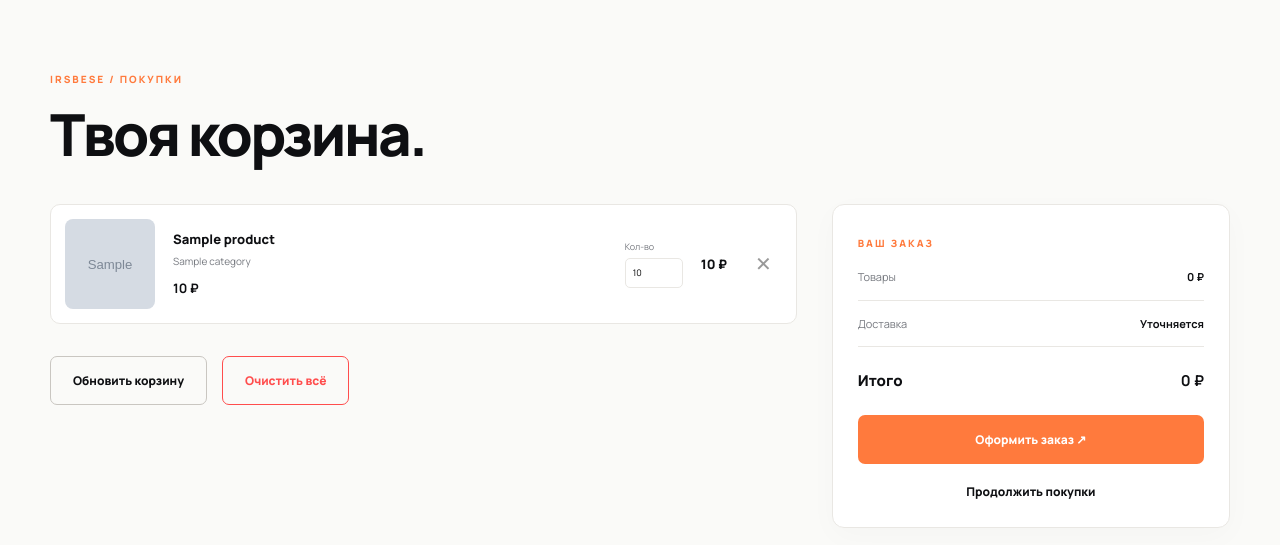
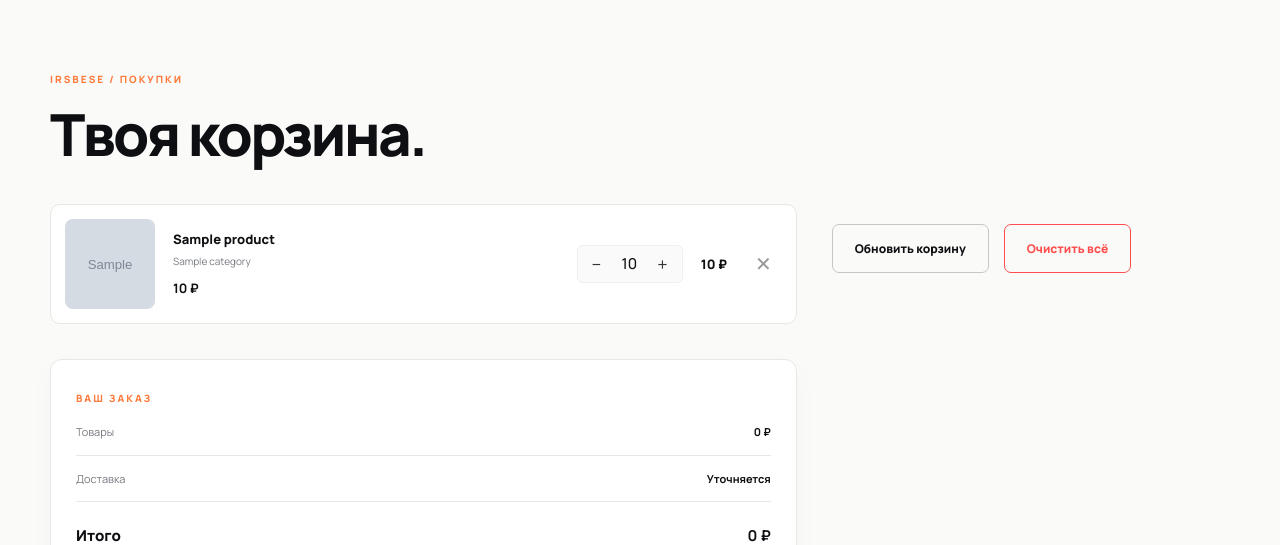
Before and after one commit to IRSbese/IRSbese, a Flask app: template app/templates/pages/cart.html in a window 1280 px wide. Shown: the part 86-631 px from the top of the page. Run offline with Flask 3, Linux system fonts and the light colour scheme; the template is opened without the code that fills it: most values are stand-ins (such as "Sample title", 1, 10 or a date in 2020); grey boxes marked "Sample" are stand-in pictures.

Commit message:
изменил
добавлены кнопки + и −, заменено поле ввода.

```diff
--- a/app/templates/pages/cart.html
+++ b/app/templates/pages/cart.html
@@ -8,16 +8,13 @@
 
 {% if rows %}
 <div class="cart-layout">
-    <!-- Основная форма для обновления количеств -->
     <form method="post" action="{{ url_for('cart.update_cart') }}" class="cart-items">
         <input type="hidden" name="_csrf" value="{{ csrf_token() }}">
 
         {% for row in rows %}
         <div class="cart-row">
             <div class="cart-thumb visual-{{ row['product']['id']%6 }}">
-                {% if row['product']['image'] %}
-                    <img src="{{ url_for('static',filename=row['product']['image']) }}" alt="">
-                {% else %}✳{% endif %}
+                {% if row['product']['image'] %}<img src="{{ url_for('static',filename=row['product']['image']) }}" alt="">{% else %}✳{% endif %}
             </div>
 
             <div class="cart-product">
@@ -26,23 +23,25 @@
                 <b>{{ '%.0f'|format(row['product']['price']) }} ₽</b>
             </div>
 
-            <label class="qty-label">Кол-во
-                <!-- Ограничиваем ввод реальным остатком на складе -->
-                <input type="number" name="qty_{{ row['product']['id'] }}" min="1" max="{{ row['product']['stock'] }}" value="{{ row['quantity'] }}">
-            </label>
+            <!-- КНОПКИ + И - ВМЕСТО ПОЛЯ ВВОДА -->
+            <div class="qty-controls" style="display: flex; align-items: center; gap: 8px; border: 1px solid #eee; border-radius: 6px; padding: 4px; background: #fafafa; width: fit-content;">
+                <form method="post" action="{{ url_for('cart.decrease_cart', product_id=row['product']['id']) }}" style="margin: 0;">
+                    <button type="submit" style="background: transparent; border: none; font-size: 18px; cursor: pointer; padding: 0 10px; color: #333;">−</button>
+                </form>
+                <span style="font-weight: 500; min-width: 20px; text-align: center;">{{ row['quantity'] }}</span>
+                <form method="post" action="{{ url_for('cart.increase_cart', product_id=row['product']['id']) }}" style="margin: 0;">
+                    <button type="submit" style="background: transparent; border: none; font-size: 18px; cursor: pointer; padding: 0 10px; color: #333;">+</button>
+                </form>
+            </div>
 
             <span class="line-total">{{ '%.0f'|format(row['line_total']) }} ₽</span>
 
-            <!-- Кнопка удаления одной позиции. formaction отправляет запрос на другой маршрут -->
             <button type="submit" formaction="{{ url_for('cart.remove_from_cart', product_id=row['product']['id']) }}" style="background: none; border: none; cursor: pointer; color: #999; font-size: 20px; padding: 0 10px;" title="Удалить товар">✕</button>
         </div>
         {% endfor %}
 
         <div style="display: flex; gap: 15px; margin-top: 20px;">
-            <!-- Кнопка обновления количеств (отправляет на action формы) -->
             <button class="button secondary">Обновить корзину</button>
-
-            <!-- Кнопка полной очистки корзины (переопределяет action формы) -->
             <button type="submit" formaction="{{ url_for('cart.clear_cart') }}" class="button secondary" style="color: #ff4d4d; border-color: #ff4d4d;" onclick="return confirm('Вы уверены, что хотите полностью очистить корзину?');">Очистить всё</button>
         </div>
     </form>
```
